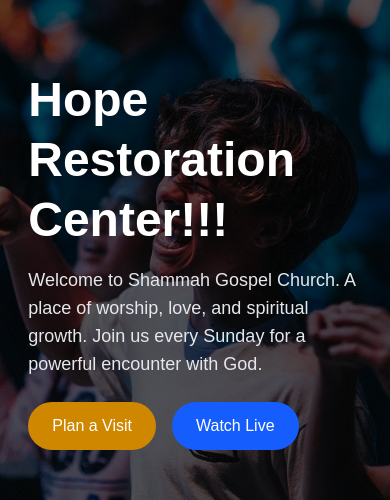
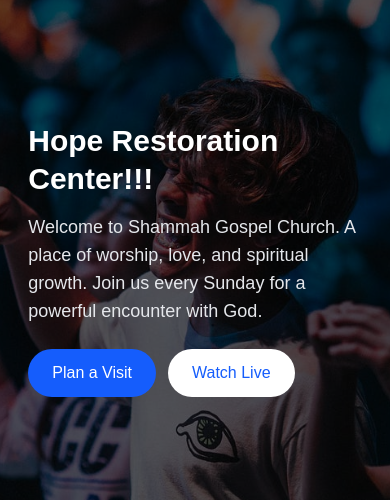
Before and after one commit to Seifuddin/Shammah, a Next.js app: page / in a window 390 px wide. Shown: the part 200-700 px from the top of the page. Built offline with nearby package versions, Linux system fonts and the light colour scheme.

Commit message:
made changes

```diff
--- a/src/components/AboutUs.jsx
+++ b/src/components/AboutUs.jsx
@@ -5,7 +5,7 @@
 
 export default function Aboutus() {
   return (
-    <section className="py-16 bg-gradient-to-r from-blue-50 via-white to-orange-50">
+    <section className="py-16 bg-white">
 
       <div className="container mx-auto px-4 grid md:grid-cols-2 gap-10 items-center">
         {/* Image */}
--- a/src/components/Heroo.jsx
+++ b/src/components/Heroo.jsx
@@ -21,23 +21,23 @@
           transition={{ duration: 1 }}
           className="text-left"
         >
-          <h1 className="text-5xl text-white md:text-7xl font-extrabold leading-tight mb-4">
+          <h1 className="text-3xl text-white md:text-7xl font-extrabold leading-tight mb-4">
             Hope Restoration Center!!!
           </h1>
           <p className="text-lg text-gray-200 mb-6 max-w-xl">
             Welcome to Shammah Gospel Church. A place of worship, love, and spiritual growth. Join us every Sunday
             for a powerful encounter with God.
           </p>
-          <div className="flex gap-4">
+          <div className="flex gap-3">
             <Link
               href="/visit"
-              className="bg-yellow-600 text-white px-6 py-3 rounded-full font-medium hover:bg-gray-200 transition"
+              className="bg-blue-600 text-white px-6 py-3 rounded-full font-medium hover:bg-gray-200 transition"
             >
               Plan a Visit
             </Link>
             <Link
               href="/live"
-              className="bg-blue-600 text-white px-6 py-3 rounded-full font-medium hover:bg-blue-700 transition"
+              className="bg-white text-blue-600 px-6 py-3 rounded-full font-medium hover:bg-blue-700 transition"
             >
               Watch Live
             </Link>
--- a/src/components/TithesAndOffering.jsx
+++ b/src/components/TithesAndOffering.jsx
@@ -42,7 +42,7 @@
 
           <button
             onClick={() => setShowBankModal(true)}
-            className="bg-yellow-600 border border-blue-500 text-white font-semibold py-3 px-6 rounded-lg shadow-md hover:bg-blue-700 transition"
+            className="bg-yellow-600 border text-white font-semibold py-3 px-6 rounded-lg shadow-md hover:bg-blue-700 transition"
           >
             View Bank Details
           </button>
```
